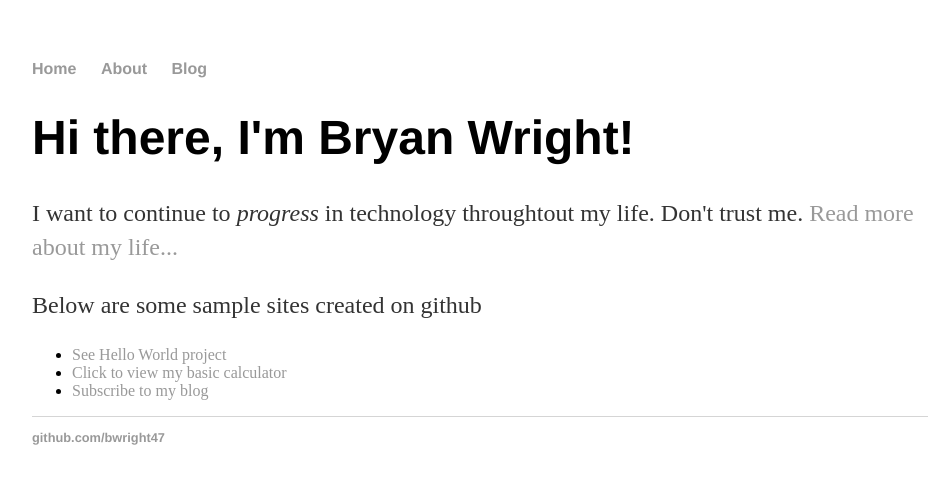
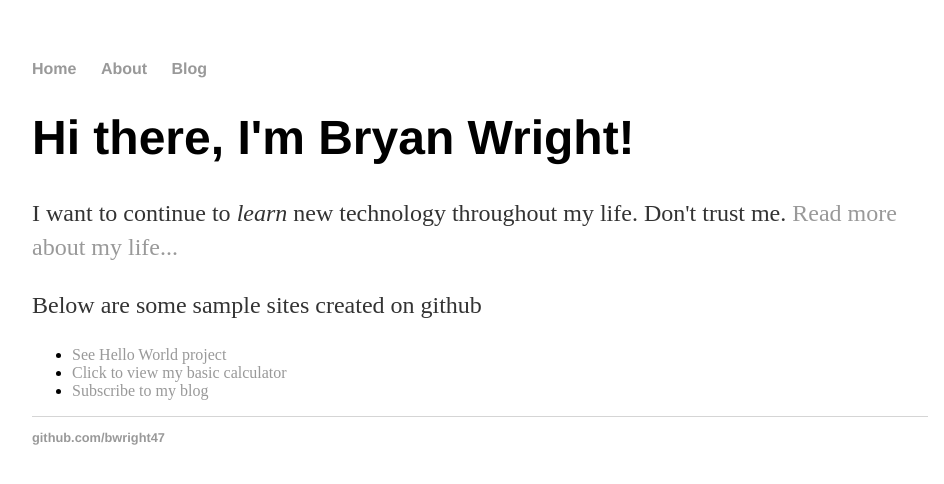
Before and after one commit to bwright47/bwright47.github.io, a Jekyll site: the page built from index.html, in a window 1280 px wide. Shown: the top 484 px of the page, without its empty margins (160-1104 px from the left). Built offline with Jekyll 4.4.1, drawn with Linux system fonts in a browser that asks for light colours.

Commit message:
Fix typo found on main index.html

```diff
--- a/index.html
+++ b/index.html
@@ -4,5 +4,5 @@ title: Bryan Wright, Learning is fun!
 ---
 <div class="blurb">
 	<h1>Hi there, I'm Bryan Wright!</h1>
-	<p>I want to continue to <em>progress</em> in technology throughtout my life.  Don't trust me. <a href="/about">Read more about my life...</a></p>
+	<p>I want to continue to <em>learn</em> new technology throughout my life.  Don't trust me. <a href="/about">Read more about my life...</a></p>
 </div><!-- /.blurb -->
```
